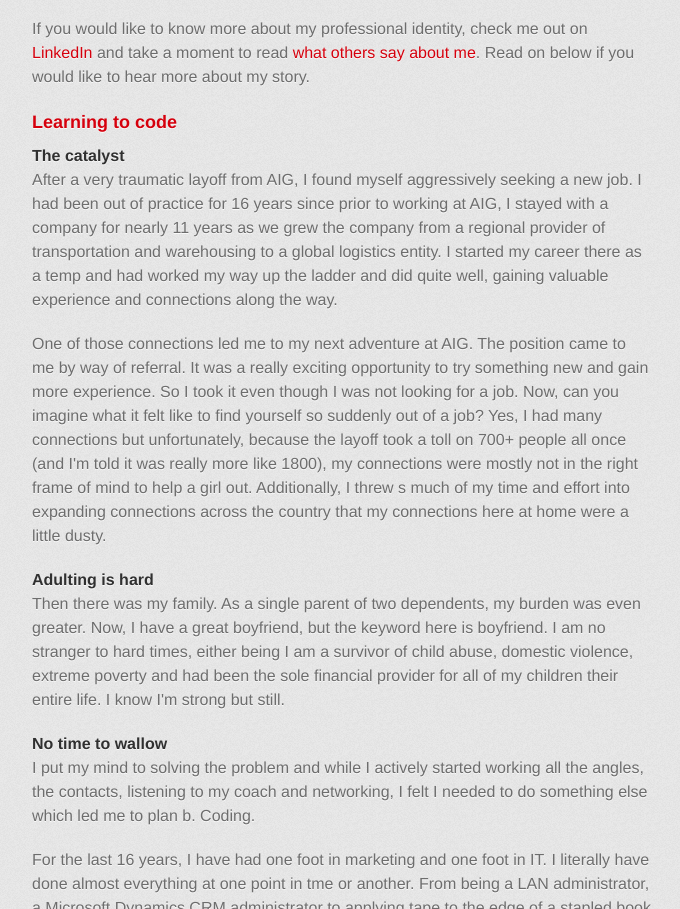
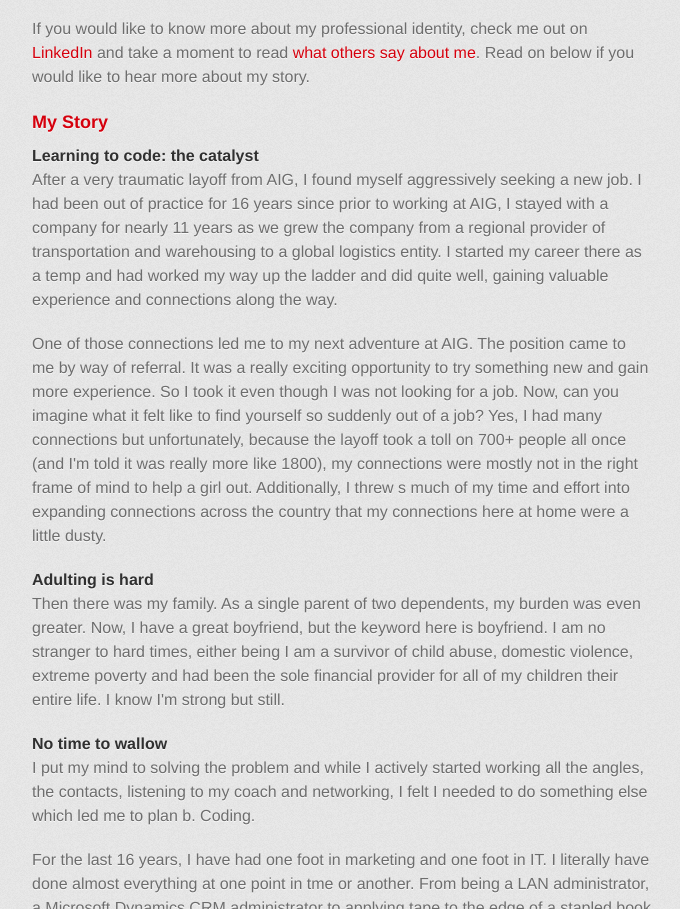
Before and after one commit to michelleisclever/michelleisclever.github.io, a plain HTML site: page index.html in a window 1280 px wide. Shown: the part 913-1822 px from the top of the page, without its empty margins (298-978 px from the left). Drawn offline with Linux system fonts and the light colour scheme; a web font is replaced by a local one.

Commit message:
fixed titles

```diff
--- a/index.html
+++ b/index.html
@@ -49,8 +49,8 @@
             <p>If you would like to know more about my professional identity, check me out on <a href="http://www.linkedin.com/in/mmcmanus">LinkedIn</a> and take a moment to read <a href="http://www.linkedin.com/in/mmcmanus#endorsements">what others say about me</a>. Read on below if you would like to hear more about my story.</p>
 
 <h3>
-<a id="designer-templates" class="anchor" href="#designer-templates" aria-hidden="true"><span aria-hidden="true" class="octicon octicon-link"></span></a>Learning to code</h3>
-            <h4>The catalyst</h4>
+<a id="designer-templates" class="anchor" href="#designer-templates" aria-hidden="true"><span aria-hidden="true" class="octicon octicon-link"></span></a>My Story</h3>
+            <h4>Learning to code: the catalyst</h4>
 
 <p>After a very traumatic layoff from AIG, I found myself aggressively seeking a new job. I had been out of practice for 16 years since prior to working at AIG, I stayed with a company for nearly 11 years as we grew the company from a regional provider of transportation and warehousing to a global logistics entity. I started my career there as a temp and had worked my way up the ladder and did quite well, gaining valuable experience and connections along the way. </p>
             <p>One of those connections led me to my next adventure at AIG. The position came to me by way of referral. It was a really exciting opportunity to try something new and gain more experience. So I took it even though I was not looking for a job. Now, can you imagine what it felt like to find yourself so suddenly out of a job? Yes, I had many connections but unfortunately, because the layoff took a toll on 700+ people all once (and I'm told it was really more like 1800), my connections were mostly not in the right frame of mind to help a girl out. Additionally, I threw s much of my time and effort into expanding connections across the country that my connections here at home were a little dusty.</p>
```
